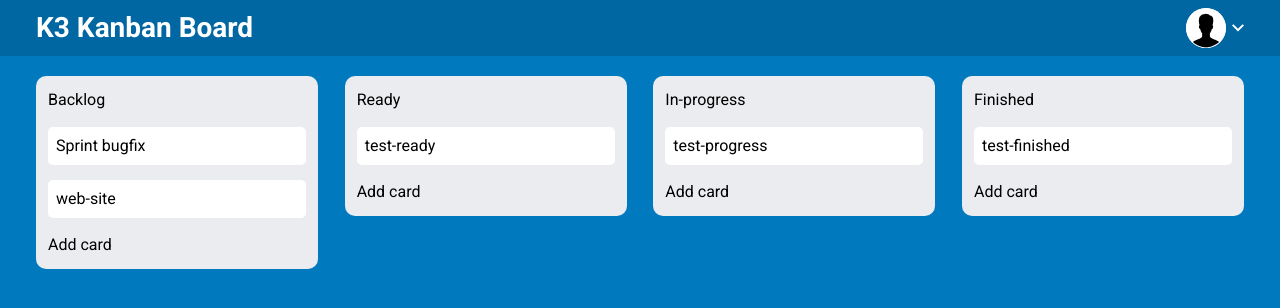
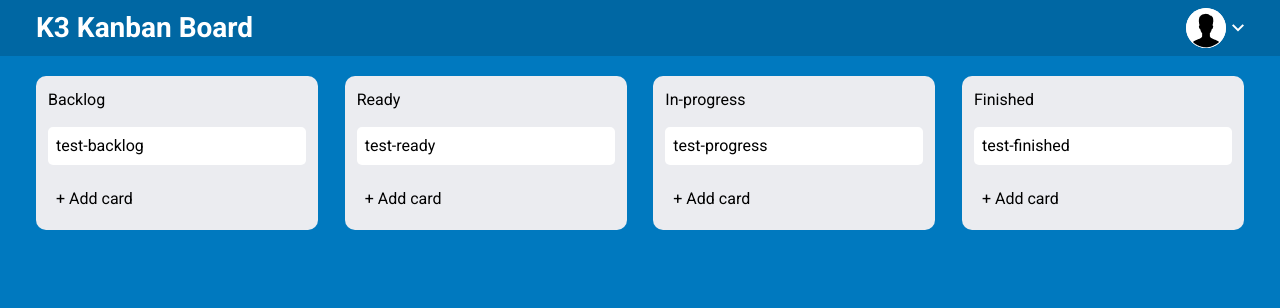
Before and after one commit to K3irill/sf-kanban, a React (Vite) app: page / in a window 1280 px wide. Shown: the top 308 px of the page. Built offline with nearby package versions, Linux system fonts and the light colour scheme.

Commit message:
feat: replace task

```diff
--- a/src/components/Task/TaskBlock/TaskBlock.module.scss
+++ b/src/components/Task/TaskBlock/TaskBlock.module.scss
@@ -22,10 +22,38 @@
 		flex-direction: column;
 		flex: 1 0;
 	}
-	&__task-input {
+	&__task-input,
+	&__select {
 		background-color: white;
 		border-radius: 5px;
 		padding: 7px 8px;
 		cursor: text;
+		width: 100%;
+	}
+
+	&__select {
+		position: relative;
+		border: 1px dotted black;
+		&::after {
+			content: '>';
+			position: absolute;
+			width: 10px;
+			height: 10px;
+			right: 1px;
+			color: black;
+		}
+	}
+	&__footer-button {
+		transition: 0.4s;
+		padding: 7px 8px;
+		border-radius: 5px;
+		&:hover {
+			background: white;
+			color: $secondary-grey;
+		}
 	}
 }
+.button-active {
+	background: $blue;
+	color: white;
+}
--- a/src/components/Task/TaskBlock/TaskBlock.tsx
+++ b/src/components/Task/TaskBlock/TaskBlock.tsx
@@ -1,4 +1,4 @@
-import React, { PropsWithChildren, useState } from 'react'
+import React, { PropsWithChildren, useRef, useState } from 'react'
 import styles from './TaskBlock.module.scss'
 import cn from 'classnames'
 import { dataIssuesType } from '../../../types/data'
@@ -15,18 +15,27 @@ const TaskBlock = ({
 	issues,
 }: PropsWithChildren<TaskBlockProps>) => {
 	const [isCreating, setCreating] = useState<boolean>(false)
+	const [isReplacing, setReplacing] = useState<boolean>(false)
 	const { dataTasks, setDataTasks } = useDataTasks()
 	const [taskInputValue, setTaskInputValue] = useState('')
+	const formRef = useRef(null)
 
-	const toggleCreating = () => {
+	const toggleAdding = () => {
 		if (blockName === 'backlog') {
 			setCreating(prev => !prev)
+		} else {
+			setReplacing(prev => !prev)
 		}
 	}
 
-	const addTaskBySubmit = (e: React.FormEvent) => {
+	const addTaskBySubmit = (
+		e: React.FormEvent,
+		taskName?: string | null,
+		taskDescription?: string | null
+	) => {
 		e.preventDefault()
-		if (!taskInputValue.trim()) return
+		if (taskName) {
+			if (!taskName.trim()) return
 
 			setDataTasks(prev =>
 				prev.map(block =>
@@ -37,8 +46,8 @@ const TaskBlock = ({
 									...block.issues,
 									{
 										id: String(Date.now()),
-									name: taskInputValue,
-									description: '',
+										name: taskName,
+										description: taskDescription || '',
 									},
 								],
 						  }
@@ -47,8 +56,58 @@ const TaskBlock = ({
 			)
 			setTaskInputValue('')
 			setCreating(false)
-		console.log(dataTasks)
 		}
+	}
+
+	const handleSelectChange = (e: React.ChangeEvent<HTMLSelectElement>) => {
+		const selectedId = e.target.value
+		const selectedTask = dataTasks
+			.flatMap(block => block.issues)
+			.find(task => task.id === selectedId)
+
+		if (selectedTask) {
+			const sourceBlock = dataTasks.find(block =>
+				block.issues.some(task => task.id === selectedId)
+			)
+
+			setDataTasks(prev =>
+				prev.map(block => {
+					if (block.title === blockName) {
+						return {
+							...block,
+							issues: [
+								...block.issues,
+								{
+									...selectedTask,
+								},
+							],
+						}
+					}
+					if (sourceBlock && block.title === sourceBlock.title) {
+						return {
+							...block,
+							issues: block.issues.filter(task => task.id !== selectedId),
+						}
+					}
+					return block
+				})
+			)
+		}
+		setReplacing(false)
+	}
+
+	const replaceBlock = dataTasks.find(block => block.title === blockName)
+		?.replaceFrom
+		? dataTasks.find(
+				block =>
+					block.title ===
+					dataTasks.find(b => b.title === blockName)?.replaceFrom
+		  )?.issues
+		: []
+
+	const buttonClasses = cn(styles['task-block__footer-button'], {
+		[styles['button-active']]: isCreating || isReplacing,
+	})
 
 	return (
 		<div className={cn(styles['task-block'])}>
@@ -60,7 +119,10 @@ const TaskBlock = ({
 					<TaskItem key={task.id} data={task} />
 				))}
 				{isCreating && (
-					<form onSubmit={addTaskBySubmit}>
+					<form
+						ref={formRef}
+						onSubmit={event => addTaskBySubmit(event, taskInputValue)}
+					>
 						<input
 							value={taskInputValue}
 							onChange={e => setTaskInputValue(e.target.value)}
@@ -70,11 +132,41 @@ const TaskBlock = ({
 						/>
 					</form>
 				)}
+				{isReplacing && replaceBlock && (
+					<select
+						onChange={handleSelectChange}
+						className={styles['task-block__select']}
+					>
+						{replaceBlock.map(task => (
+							<option
+								className={styles['task-block__option']}
+								key={task.id}
+								value={task.id}
+							>
+								{task.name}
+							</option>
+						))}
+					</select>
+				)}
 			</div>
 			<div className={styles['task-block__footer']}>
-				<button onClick={toggleCreating}>
-					{!isCreating ? 'Add card' : 'Cancel'}
+				{blockName === 'backlog' ? (
+					<button
+						className={buttonClasses}
+						onClick={() => {
+							formRef.current?.dispatchEvent(
+								new Event('submit', { cancelable: true, bubbles: true })
+							)
+							toggleAdding()
+						}}
+					>
+						{!isCreating ? '+ Add card' : 'Submit'}
 					</button>
+				) : (
+					<button className={buttonClasses} onClick={toggleAdding}>
+						{!isReplacing ? '+ Add card' : 'Cancel'}
+					</button>
+				)}
 			</div>
 		</div>
 	)
--- a/src/data.ts
+++ b/src/data.ts
@@ -3,21 +3,18 @@ import { dataMockType } from './types/data'
 export const dataMock: dataMockType = [
 	{
 		title: 'backlog',
+		replaceFrom: '',
 		issues: [
 			{
 				id: '1',
-				name: 'Sprint bugfix',
+				name: 'test-backlog',
 				description: 'Fix bugs',
-			},
-			{
-				id: '6',
-				name: 'web-site',
-				description: 'Fix web-site',
 			},
 		],
 	},
 	{
 		title: 'ready',
+		replaceFrom: 'backlog',
 		issues: [
 			{
 				id: '2',
@@ -28,6 +25,7 @@ export const dataMock: dataMockType = [
 	},
 	{
 		title: 'in-progress',
+		replaceFrom: 'ready',
 		issues: [
 			{
 				id: '3',
@@ -38,6 +36,7 @@ export const dataMock: dataMockType = [
 	},
 	{
 		title: 'finished',
+		replaceFrom: 'in-progress',
 		issues: [
 			{
 				id: '4',
--- a/src/types/data.ts
+++ b/src/types/data.ts
@@ -1,5 +1,6 @@
 export type dataMockType = {
 	title: string
+	replaceFrom: string
 	issues: dataIssuesType[]
 }[]
 export type dataIssuesType = {
```
Lines whose indentation alone changed are shown as unchanged.
